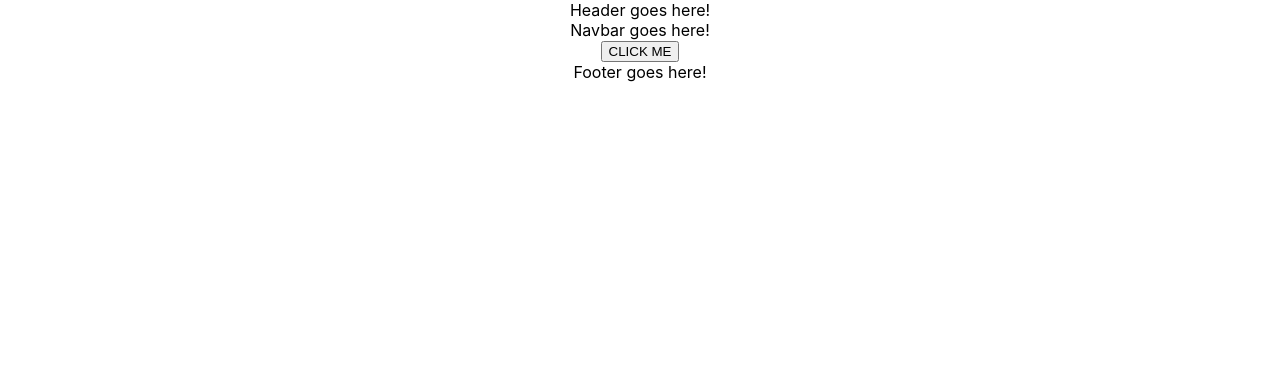
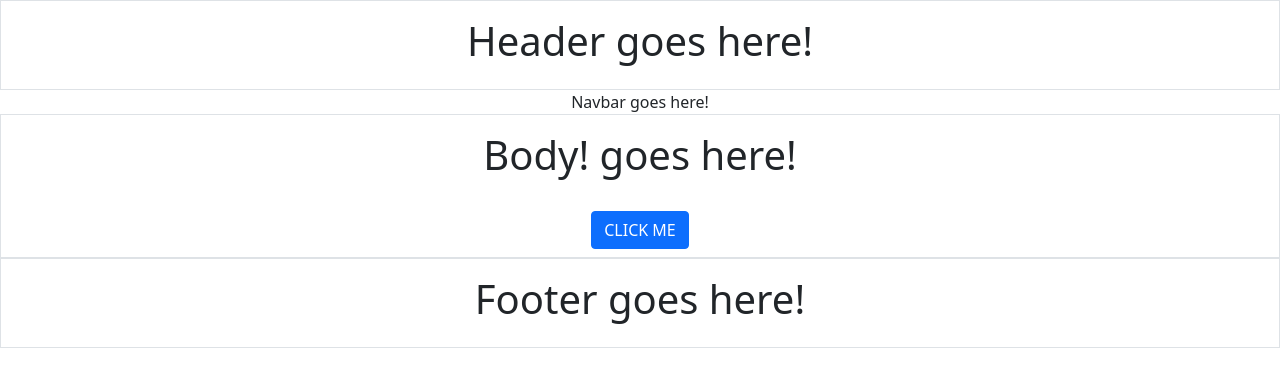
Before and after one commit to ziggysauce/favorite-fonts, a React (Create React App) app: page / in a window 1280 px wide. Shown: the top 386 px of the page. Built offline with nearby package versions, Linux system fonts and the light colour scheme.

Commit message:
WIP layout skeleton

```diff
--- a/package.json
+++ b/package.json
@@ -9,7 +9,7 @@
     "body-parser": "^1.19.0",
     "bootstrap": "^5.1.3",
     "express": "^4.17.1",
-    "node-sass": "^6.0.1",
+    "node-sass": "^4.14.1",
     "react": "^17.0.2",
     "react-dom": "^17.0.2",
     "react-scripts": "4.0.3",
--- a/src/App.js
+++ b/src/App.js
@@ -1,9 +1,11 @@
 /* eslint-disable react/no-unused-state */
 import React from 'react';
 import './App.css';
+import 'bootstrap/dist/css/bootstrap.min.css';
 import Navbar from './components/navigation/Navbar';
 import Header from './components/header/Header';
 import Footer from './components/footer/Footer';
+import Body from './components/body/Body';
 
 class App extends React.Component {
   constructor(props) {
@@ -11,42 +13,12 @@ class App extends React.Component {
     this.state = { data: null };
   }
 
-  doSomething = async () => {
-    this.callBackendAPI()
-      .then((res) => this.setState({ data: res.express }))
-      .catch((err) => console.log(err));
-  };
-
-  callBackendAPI = async () => {
-    try {
-      const response = await fetch('/api');
-      console.log('THE RESPONSE: ', response);
-      const body = await response.json();
-      console.log('THE BODY: ', body);
-
-      if (response.status !== 200) {
-        throw Error(body.message);
-      }
-
-      return body;
-    } catch (error) {
-      console.log('AN ERROR OCCURRED: ', error);
-      throw new Error();
-    }
-  };
-
   render() {
     return (
-      <div className="App">
+      <div className="App min-vh-100">
         <Header />
         <Navbar />
-        <button
-          className="btn btn-primary my-2"
-          type="button"
-          onClick={this.doSomething}
-        >
-          CLICK ME
-        </button>
+        <Body />
         <Footer />
       </div>
     );
--- /dev/null
+++ b/src/components/body/Body.jsx
@@ -0,0 +1,50 @@
+/* eslint-disable react/no-unused-state */
+import React from 'react';
+
+class Footer extends React.Component {
+  constructor(props) {
+    super(props);
+    this.state = { data: null };
+  }
+
+  doSomething = async () => {
+    this.callBackendAPI()
+      .then((res) => this.setState({ data: res.express }))
+      .catch((err) => console.log(err));
+  };
+
+  callBackendAPI = async () => {
+    try {
+      const response = await fetch('/api');
+      console.log('THE RESPONSE: ', response);
+      const body = await response.json();
+      console.log('THE BODY: ', body);
+
+      if (response.status !== 200) {
+        throw Error(body.message);
+      }
+
+      return body;
+    } catch (error) {
+      console.log('AN ERROR OCCURRED: ', error);
+      throw new Error();
+    }
+  };
+
+  render() {
+    return (
+      <div className="w-100 h-100 border">
+        <h1 className="py-3">Body! goes here!</h1>
+        <button
+          className="btn btn-primary my-2"
+          type="button"
+          onClick={this.doSomething}
+        >
+          CLICK ME
+        </button>
+      </div>
+    );
+  }
+}
+
+export default Footer;
--- a/src/components/footer/Footer.jsx
+++ b/src/components/footer/Footer.jsx
@@ -7,7 +7,11 @@ class Footer extends React.Component {
   }
 
   render() {
-    return <div>Footer goes here!</div>;
+    return (
+      <div className="w-100 border">
+        <h1 className="py-3">Footer goes here!</h1>
+      </div>
+    );
   }
 }
 
--- a/src/components/header/Header.jsx
+++ b/src/components/header/Header.jsx
@@ -7,7 +7,11 @@ class Header extends React.Component {
   }
 
   render() {
-    return <div>Header goes here!</div>;
+    return (
+      <div className="w-100 border">
+        <h1 className="py-3">Header goes here!</h1>
+      </div>
+    );
   }
 }
 
```
Also changed, not shown: 2 other files (tests, documents, lock files or other folders).
